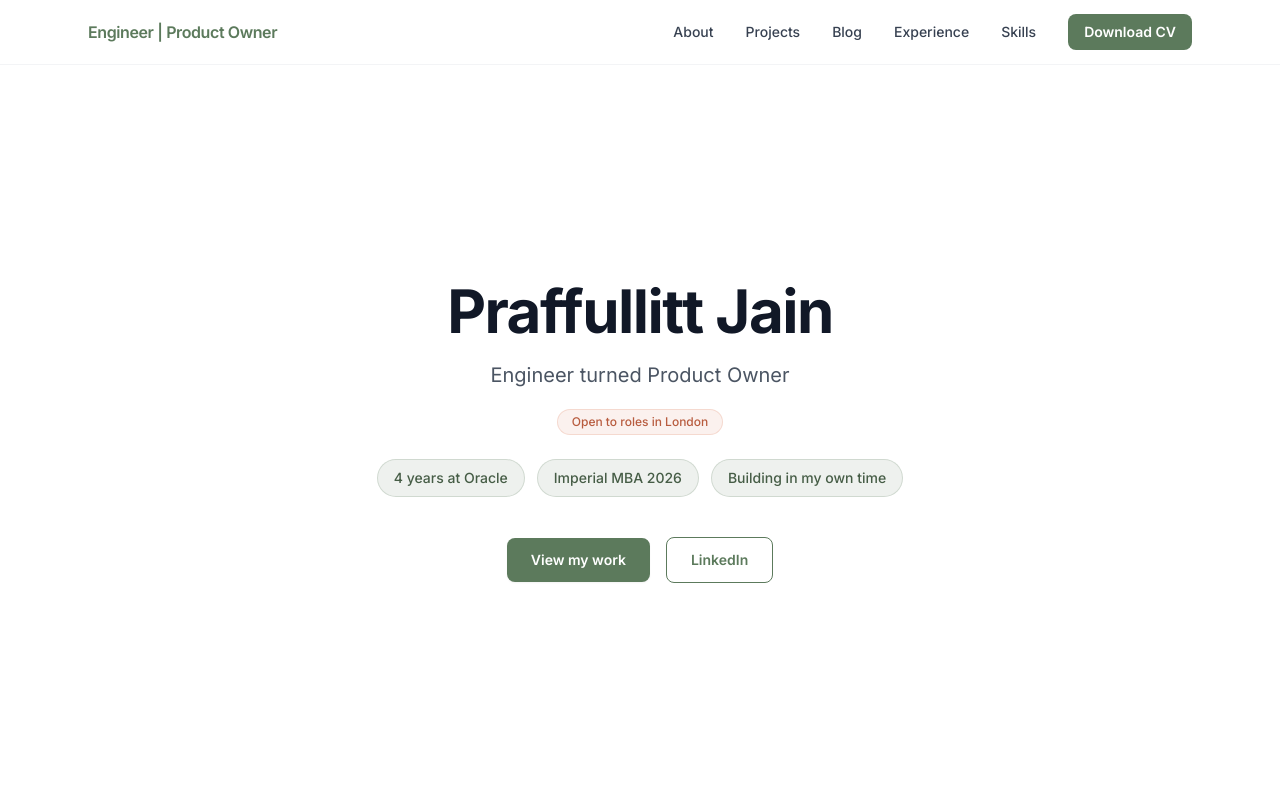
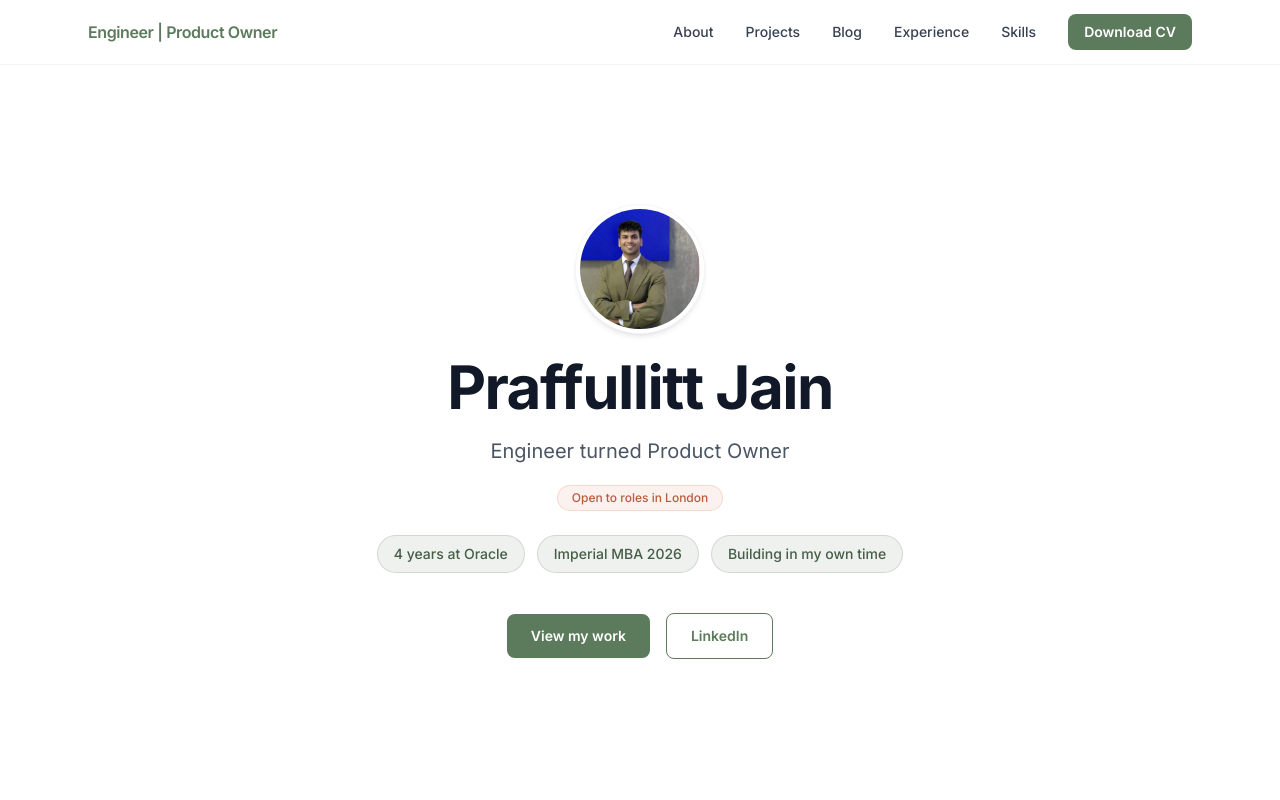
Before and after one commit to praffullittjain/portfolio-website, a React (Vite) app: page / in a window 1280 px wide. Shown: the top 800 px of the page. Built offline with nearby package versions, Linux system fonts and the light colour scheme.

Commit message:
Add circular headshot to hero
Cropped from the Imperial Business School photo (head-to-chest, centered)
and placed as a circular avatar above the name.

Co-Authored-By: Claude Sonnet 5 <noreply@anthropic.com>

```diff
--- a/src/components/Hero.jsx
+++ b/src/components/Hero.jsx
@@ -1,3 +1,5 @@
+import headshot from "../assets/praffullitt-headshot.jpg";
+
 const STATS = [
   "4 years at Oracle",
   "Imperial MBA 2026",
@@ -10,7 +12,13 @@ export default function Hero() {
       id="hero"
       className="min-h-screen flex flex-col items-center justify-center text-center px-6 pt-16"
     >
-      <h1 className="text-4xl sm:text-5xl md:text-6xl font-bold tracking-tight text-gray-900">
+      <img
+        src={headshot}
+        alt="Praffullitt Jain"
+        className="w-28 h-28 sm:w-32 sm:h-32 rounded-full object-cover shadow-md border-4 border-white ring-1 ring-gray-100"
+      />
+
+      <h1 className="mt-6 text-4xl sm:text-5xl md:text-6xl font-bold tracking-tight text-gray-900">
         Praffullitt Jain
       </h1>
       <p className="mt-5 text-lg sm:text-xl text-gray-600 max-w-2xl">
```
Also changed, not shown: src/assets/praffullitt-headshot.jpg (added).
